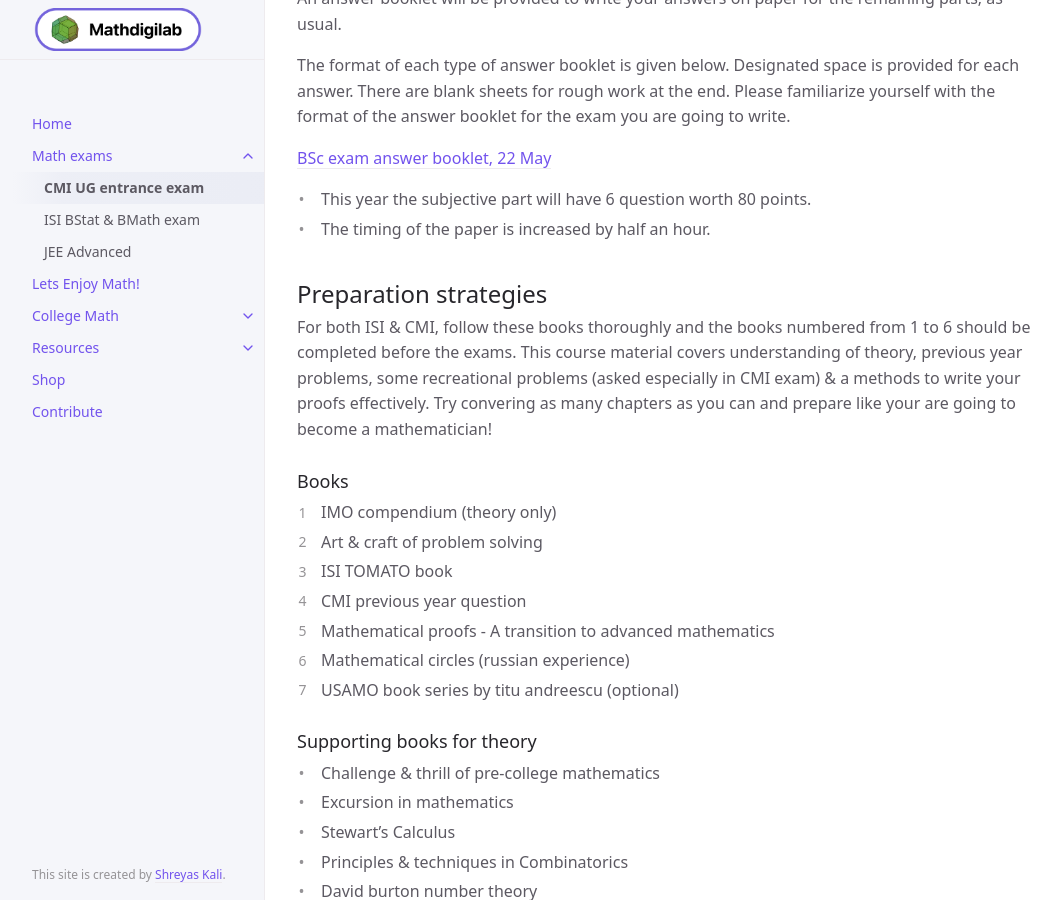
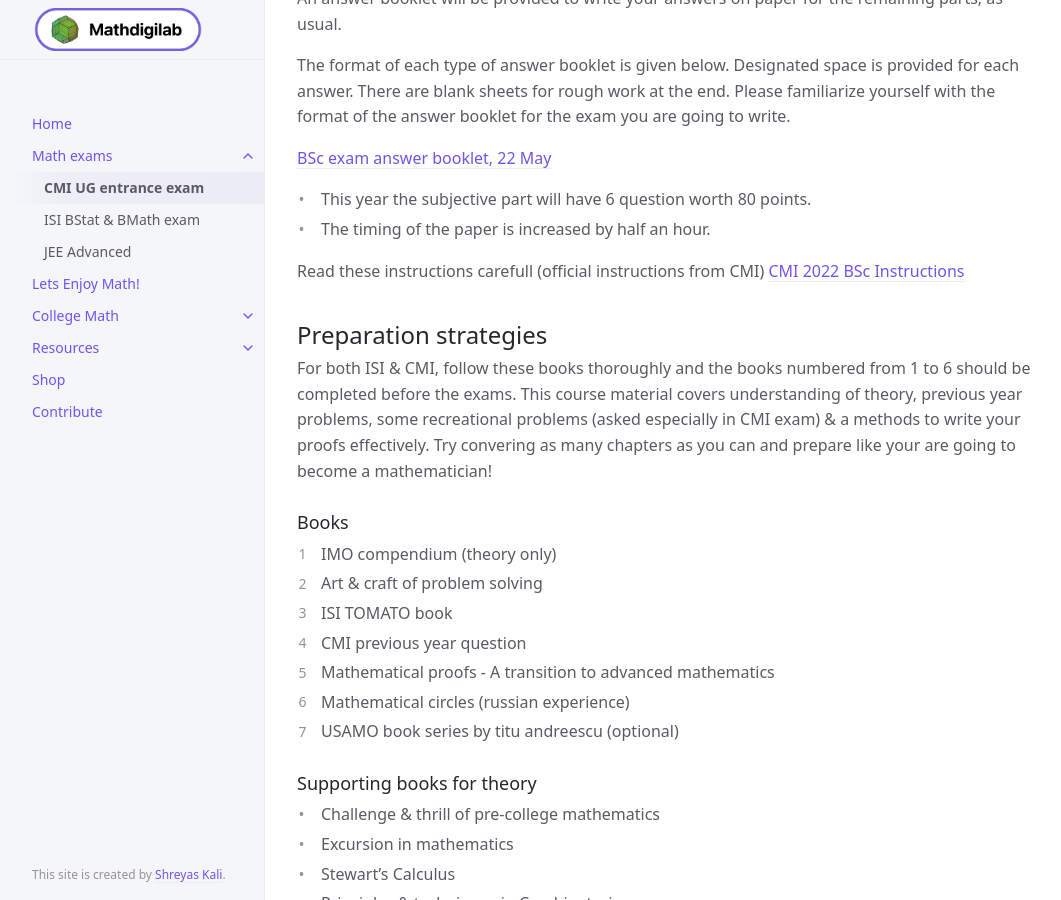
Before and after one commit to Datadigilab/datadigilab.github.io, a Jekyll site: the page built from docs/Math exams/CMI/CMI entrance exam.md, in a window 1280 px wide and 900 px high, scrolled down 1998 px. Shown: the whole window, without its empty margins (107-1168 px from the left). Built offline with Jekyll 4.4.1, drawn with Linux system fonts in a browser that asks for light colours; nearby versions of some CDN libraries.

Commit message:
Update CMI entrance exam.md

```diff
--- a/docs/Math exams/CMI/CMI entrance exam.md
+++ b/docs/Math exams/CMI/CMI entrance exam.md
@@ -62,6 +62,9 @@ The format of each type of answer booklet is given below. Designated space is pr
 
 - This year the subjective part will have 6 question worth 80 points.
 - The timing of the paper is increased by half an hour.
+
+Read these instructions carefull (official instructions from CMI)
+[CMI 2022 BSc Instructions](CMI-2022-BSc-Instructions.pdf)
 
 ## Preparation strategies
 For both ISI & CMI, follow these books thoroughly and the books numbered from 1 to 6 should be completed before the exams. This course material covers understanding of theory, previous year problems, some recreational problems (asked especially in CMI exam) & a methods to write your proofs effectively. Try convering as many chapters as you can and prepare like your are going to become a mathematician!
```
